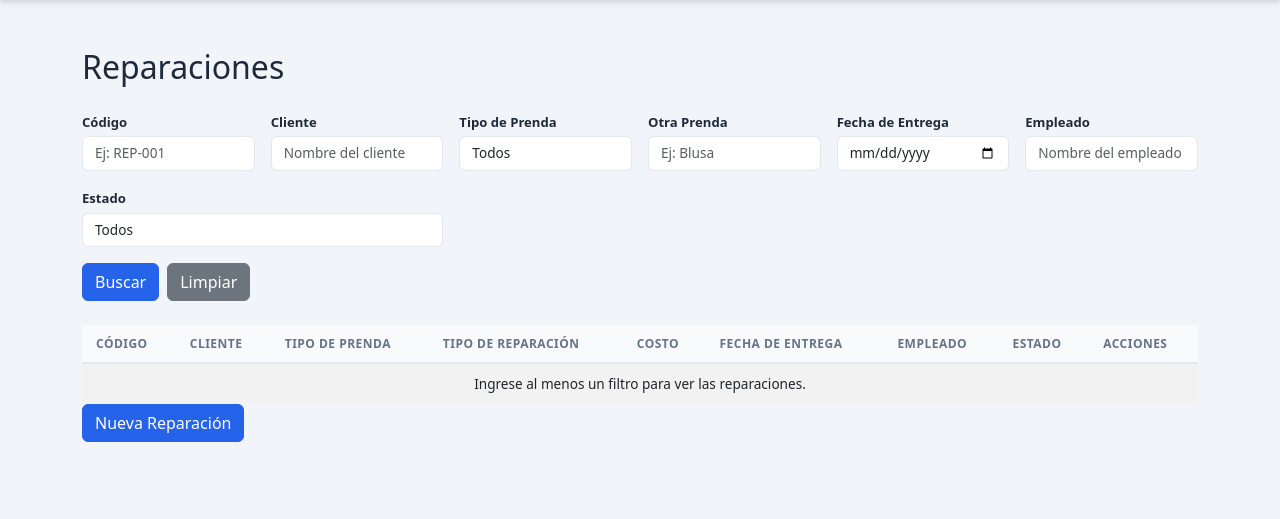
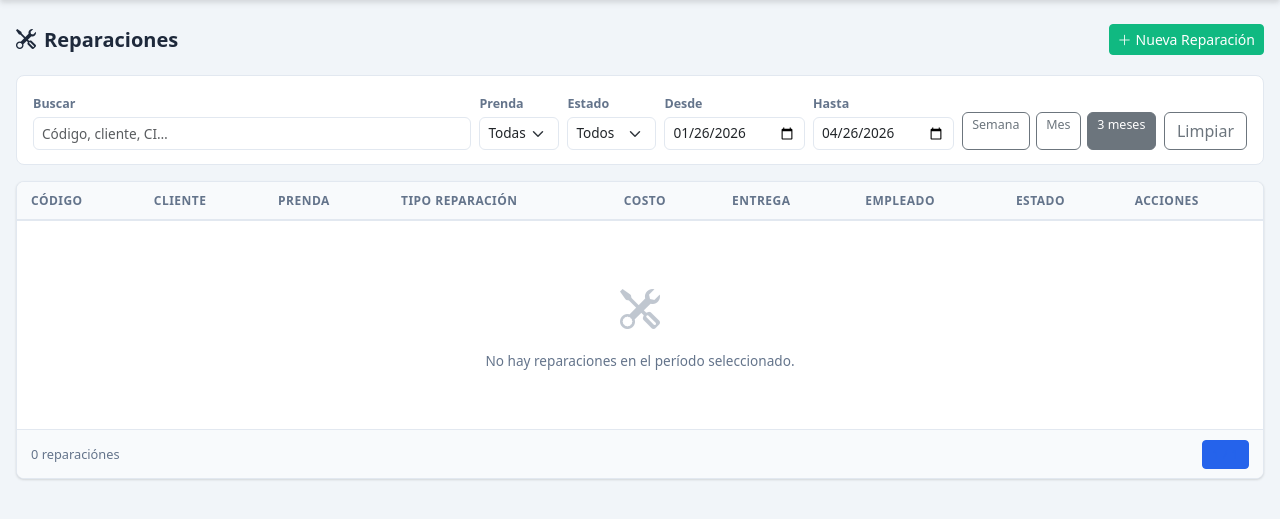
Before and after one commit to olivio-git/sastreria-confort-sistema, a Django app: page /reparaciones/ in a window 1280 px wide. Shown: the part 52-571 px from the top of the page. Run offline with Django 5.2, Linux system fonts and the light colour scheme; a user stored in the database is signed in; data comes from the database, SQL or seed files in the repository; parts of the project's set-up code (start-up, migrations or seed data) failed here and were passed over.

Commit message:
Fase 2: debounce, autocomplete de clientes, historial e historial de cliente
- sistema.js: debounce auto-submit, column-toggle con localStorage, cliente autocomplete
- Endpoint AJAX /clientes/buscar/ para autocompletar en formularios
- Vista historial_cliente: muestra reparaciones, confecciones, alquileres y ventas por cliente
- lista_reparaciones: reescrita — muestra todo por defecto, filtro 3 meses default, accesos rápidos semana/mes/3meses, búsqueda por CI
- clientes/lista: botón historial por fila, debounce en búsqueda
- reparaciones/lista: diseño unificado, badges de estado, link al historial del cliente
- base.html: carga sistema.js globalmente

```diff
--- /dev/null
+++ b/misastreria/static/js/sistema.js
@@ -0,0 +1,125 @@
+// ── Debounce auto-submit para formularios de filtro ──────────────────────────
+document.querySelectorAll('[data-debounce]').forEach(function(input) {
+  var timer;
+  var delay = parseInt(input.dataset.debounce || '400');
+  input.addEventListener('input', function() {
+    clearTimeout(timer);
+    timer = setTimeout(function() { input.closest('form').submit(); }, delay);
+  });
+});
+
+// ── Column toggle (mostrar/ocultar columnas) ──────────────────────────────────
+document.querySelectorAll('[data-col-toggle]').forEach(function(btn) {
+  var tableId = btn.dataset.colToggle;
+  var table = document.getElementById(tableId);
+  if (!table) return;
+
+  var headers = Array.from(table.querySelectorAll('thead th'));
+  var storageKey = 'col-hidden-' + tableId;
+  var hidden = JSON.parse(localStorage.getItem(storageKey) || '[]');
+
+  function applyHidden() {
+    headers.forEach(function(th, i) {
+      var cells = table.querySelectorAll('tr > *:nth-child(' + (i + 1) + ')');
+      var isHidden = hidden.includes(i);
+      cells.forEach(function(c) { c.style.display = isHidden ? 'none' : ''; });
+    });
+    localStorage.setItem(storageKey, JSON.stringify(hidden));
+  }
+
+  // Build dropdown
+  var menu = document.createElement('div');
+  menu.className = 'dropdown-menu p-2 col-toggle-menu';
+  menu.style.cssText = 'min-width:180px;font-size:.82rem;';
+  headers.forEach(function(th, i) {
+    if (th.dataset.noToggle !== undefined) return;
+    var label = document.createElement('label');
+    label.className = 'd-flex align-items-center gap-2 py-1 px-1 rounded cursor-pointer';
+    label.style.cursor = 'pointer';
+    var cb = document.createElement('input');
+    cb.type = 'checkbox';
+    cb.checked = !hidden.includes(i);
+    cb.addEventListener('change', function() {
+      if (cb.checked) hidden = hidden.filter(function(x) { return x !== i; });
+      else if (!hidden.includes(i)) hidden.push(i);
+      applyHidden();
+    });
+    label.appendChild(cb);
+    label.appendChild(document.createTextNode(' ' + th.textContent.trim()));
+    menu.appendChild(label);
+  });
+
+  var wrapper = document.createElement('div');
+  wrapper.className = 'dropdown d-inline-block';
+  btn.parentNode.insertBefore(wrapper, btn);
+  wrapper.appendChild(btn);
+  btn.setAttribute('data-bs-toggle', 'dropdown');
+  btn.setAttribute('aria-expanded', 'false');
+  wrapper.appendChild(menu);
+
+  applyHidden();
+});
+
+// ── Cliente autocomplete ───────────────────────────────────────────────────────
+document.querySelectorAll('[data-cliente-search]').forEach(function(input) {
+  var hiddenId = input.dataset.clienteSearch;
+  var hidden = document.getElementById(hiddenId);
+  var endpoint = input.dataset.endpoint || '/clientes/buscar/';
+  var timer;
+
+  // Dropdown container
+  var dropdown = document.createElement('ul');
+  dropdown.className = 'list-group position-absolute shadow-sm';
+  dropdown.style.cssText = 'z-index:1050;width:100%;max-height:220px;overflow-y:auto;display:none;';
+  input.parentElement.style.position = 'relative';
+  input.parentElement.appendChild(dropdown);
+
+  function clearDropdown() {
+    dropdown.innerHTML = '';
+    dropdown.style.display = 'none';
+  }
+
+  function showResults(results) {
+    clearDropdown();
+    if (!results.length) {
+      var li = document.createElement('li');
+      li.className = 'list-group-item list-group-item-secondary text-muted';
+      li.textContent = 'Sin resultados';
+      dropdown.appendChild(li);
+      dropdown.style.display = 'block';
+      return;
+    }
+    results.forEach(function(c) {
+      var li = document.createElement('li');
+      li.className = 'list-group-item list-group-item-action';
+      li.style.cursor = 'pointer';
+      li.style.fontSize = '.85rem';
+      li.innerHTML = '<strong>' + c.ci + '</strong> — ' + c.nombre;
+      li.addEventListener('mousedown', function(e) {
+        e.preventDefault();
+        input.value = c.nombre + (c.ci ? ' (' + c.ci + ')' : '');
+        hidden.value = c.id;
+        clearDropdown();
+      });
+      dropdown.appendChild(li);
+    });
+    dropdown.style.display = 'block';
+  }
+
+  input.addEventListener('input', function() {
+    hidden.value = '';
+    var q = input.value.trim();
+    clearTimeout(timer);
+    if (q.length < 2) { clearDropdown(); return; }
+    timer = setTimeout(function() {
+      fetch(endpoint + '?q=' + encodeURIComponent(q))
+        .then(function(r) { return r.json(); })
+        .then(showResults)
+        .catch(clearDropdown);
+    }, 300);
+  });
+
+  input.addEventListener('blur', function() {
+    setTimeout(clearDropdown, 200);
+  });
+});
--- a/misastreria/templates/misastreria/base.html
+++ b/misastreria/templates/misastreria/base.html
@@ -94,6 +94,8 @@
 </div>
 
 <script src="https://cdn.jsdelivr.net/npm/bootstrap@5.3.0/dist/js/bootstrap.bundle.min.js"></script>
+{% load static %}
+<script src="{% static 'js/sistema.js' %}"></script>
 {% block extra_js %}{% endblock %}
 </body>
 </html>
--- a/misastreria/templates/misastreria/clientes/lista.html
+++ b/misastreria/templates/misastreria/clientes/lista.html
@@ -11,7 +11,7 @@
 <form method="get" class="filter-bar">
   <div class="filter-group" style="flex:1;min-width:200px">
     <label>Buscar</label>
-    <input type="text" name="q" class="form-control" placeholder="Nombre, CI, celular…" value="{{ q }}">
+    <input type="text" name="q" class="form-control" placeholder="Nombre, CI, celular…" value="{{ q }}" data-debounce="400">
   </div>
   <div class="filter-group">
     <label>Desde</label>
@@ -54,6 +54,9 @@
         </td>
         <td>
           <div class="btn-actions">
+            <a href="{% url 'historial_cliente' cliente.id %}" class="btn btn-sm btn-outline-info" title="Ver historial">
+              <i class="bi bi-clock-history"></i>
+            </a>
             <a href="{% url 'editar_cliente' cliente.id %}" class="btn btn-sm btn-outline-primary" title="Editar">
               <i class="bi bi-pencil"></i>
             </a>
--- a/misastreria/templates/misastreria/reparaciones/lista.html
+++ b/misastreria/templates/misastreria/reparaciones/lista.html
@@ -1,125 +1,126 @@
 {% extends 'misastreria/base.html' %}
-{% block titulo %}Lista de Reparaciones{% endblock %}
+{% block titulo %}Reparaciones{% endblock %}
 {% block contenido %}
-<div class="container py-4">
-    <h2 class="mb-4">Reparaciones</h2>
-    {% if messages %}
-        <div class="alert {% if 'error' in message.tags %}alert-danger{% else %}alert-info{% endif %}">
-            {% for message in messages %}
-                {{ message }}
-            {% endfor %}
+<div class="page-header">
+  <h1 class="page-title"><i class="bi bi-tools me-2"></i>Reparaciones</h1>
+  <a href="{% url 'crear_reparacion' %}" class="btn btn-success btn-sm">
+    <i class="bi bi-plus-lg me-1"></i>Nueva Reparación
+  </a>
 </div>
-    {% endif %}
-    <form class="mb-4" method="get">
-        <div class="row g-3">
-            <div class="col-md-2">
-                <label for="codigo" class="form-label">Código</label>
-                <input type="text" name="codigo" id="codigo" class="form-control" value="{{ codigo }}" placeholder="Ej: REP-001">
+
+<form method="get" class="filter-bar" id="filterForm">
+  <div class="filter-group" style="flex:1;min-width:180px">
+    <label>Buscar</label>
+    <input type="text" name="q" class="form-control" placeholder="Código, cliente, CI…"
+           value="{{ q }}" data-debounce="400">
   </div>
-            <div class="col-md-2">
-                <label for="cliente" class="form-label">Cliente</label>
-                <input type="text" name="cliente" id="cliente" class="form-control" value="{{ cliente }}" placeholder="Nombre del cliente">
-            </div>
-            <div class="col-md-2">
-                <label for="tipo_prenda" class="form-label">Tipo de Prenda</label>
-                <select name="tipo_prenda" id="tipo_prenda" class="form-control">
-                    <option value="">Todos</option>
-                    {% for value, label in tipo_prenda_choices %}
-                        <option value="{{ value }}" {% if value == tipo_prenda %}selected{% endif %}>{{ label }}</option>
+  <div class="filter-group">
+    <label>Prenda</label>
+    <select name="tipo_prenda" class="form-select" data-debounce="0">
+      <option value="">Todas</option>
+      {% for val, lbl in tipo_prenda_choices %}
+      <option value="{{ val }}" {% if val == tipo_prenda %}selected{% endif %}>{{ lbl }}</option>
       {% endfor %}
     </select>
   </div>
-            <div class="col-md-2">
-                <label for="otro_prenda" class="form-label">Otra Prenda</label>
-                <input type="text" name="otro_prenda" id="otro_prenda" class="form-control" value="{{ otro_prenda }}" placeholder="Ej: Blusa">
-            </div>
-            <div class="col-md-2">
-                <label for="fecha_entrega" class="form-label">Fecha de Entrega</label>
-                <input type="date" name="fecha_entrega" id="fecha_entrega" class="form-control" value="{{ fecha_entrega }}">
-            </div>
-            <div class="col-md-2">
-                <label for="empleado" class="form-label">Empleado</label>
-                <input type="text" name="empleado" id="empleado" class="form-control" value="{{ empleado }}" placeholder="Nombre del empleado">
-            </div>
-            <div class="col-md-4">
-                <label for="estado" class="form-label">Estado</label>
-                <select name="estado" id="estado" class="form-control">
+  <div class="filter-group">
+    <label>Estado</label>
+    <select name="estado" class="form-select" data-debounce="0">
       <option value="">Todos</option>
-                    {% for value, label in estado_choices %}
-                        <option value="{{ value }}" {% if value == estado %}selected{% endif %}>{{ label }}</option>
+      {% for val, lbl in estado_choices %}
+      <option value="{{ val }}" {% if val == estado %}selected{% endif %}>{{ lbl }}</option>
       {% endfor %}
     </select>
   </div>
-            <div class="col-md-12 d-flex align-items-end">
-                <button type="submit" class="btn btn-primary me-2">Buscar</button>
-                <a href="{% url 'lista_reparaciones' %}" class="btn btn-secondary">Limpiar</a>
+  <div class="filter-group">
+    <label>Desde</label>
+    <input type="date" name="desde" class="form-control" value="{{ desde }}">
+  </div>
+  <div class="filter-group">
+    <label>Hasta</label>
+    <input type="date" name="hasta" class="form-control" value="{{ hasta }}">
+  </div>
+  <div class="filter-group justify-content-end">
+    <label class="invisible">.</label>
+    <div class="d-flex gap-2 flex-wrap">
+      <div class="date-shortcuts">
+        <a href="?periodo=semana" class="btn btn-outline-secondary {% if periodo == 'semana' %}active{% endif %}">Semana</a>
+        <a href="?periodo=mes" class="btn btn-outline-secondary {% if periodo == 'mes' %}active{% endif %}">Mes</a>
+        <a href="?periodo=3meses" class="btn btn-outline-secondary {% if periodo == '3meses' or not periodo %}active{% endif %}">3 meses</a>
+      </div>
+      <a href="{% url 'lista_reparaciones' %}" class="btn btn-outline-secondary">Limpiar</a>
     </div>
   </div>
 </form>
-    <table class="table table-striped">
+
+<div class="table-wrapper">
+  <table class="table table-hover" id="tablaReparaciones">
     <thead>
       <tr>
         <th>Código</th>
         <th>Cliente</th>
-                <th>Tipo de Prenda</th>
-                <th>Tipo de Reparación</th>
+        <th>Prenda</th>
+        <th>Tipo Reparación</th>
         <th>Costo</th>
-                <th>Fecha de Entrega</th>
+        <th>Entrega</th>
         <th>Empleado</th>
         <th>Estado</th>
-                <th>Acciones</th>
+        <th data-no-toggle>Acciones</th>
       </tr>
     </thead>
     <tbody>
-            {% for reparacion in page_obj %}
+      {% for r in page_obj %}
       <tr>
-                    <td>{{ reparacion.codigo }}</td>
-                    <td>{{ reparacion.cliente|default:'-' }}</td>
-                    <td>{{ reparacion.get_tipo_prenda_display }}{% if reparacion.otro_prenda %} ({{ reparacion.otro_prenda }}){% endif %}</td>
-                    <td>{{ reparacion.get_tipo_reparacion_display }}{% if reparacion.otro_reparacion %} ({{ reparacion.otro_reparacion }}){% endif %}</td>
-                    <td>{{ reparacion.costo|floatformat:2|default:'-' }}</td>
-                    <td>{{ reparacion.fecha_entrega }}</td>
-                    <td>{{ reparacion.empleado|default:'-' }}</td>
-                    <td>{{ reparacion.get_estado_display }}</td>
+        <td class="fw-semibold">{{ r.codigo }}</td>
         <td>
-                        <a href="{% url 'editar_reparacion' reparacion.id %}" class="btn btn-sm btn-primary">Editar</a>
-                        <a href="{% url 'eliminar_reparacion' reparacion.id %}" class="btn btn-sm btn-danger">Eliminar</a>
+          {% if r.cliente %}
+            <a href="{% url 'historial_cliente' r.cliente.id %}" class="text-decoration-none">
+              {{ r.cliente }}
+            </a>
+          {% else %}—{% endif %}
+        </td>
+        <td>{{ r.get_tipo_prenda_display }}{% if r.otro_prenda %} ({{ r.otro_prenda }}){% endif %}</td>
+        <td>{{ r.get_tipo_reparacion_display }}{% if r.otro_reparacion %} ({{ r.otro_reparacion }}){% endif %}</td>
+        <td>{{ r.costo|floatformat:2|default:"—" }}</td>
+        <td>{{ r.fecha_entrega|date:"d/m/Y" }}</td>
+        <td>{{ r.empleado|default:"—" }}</td>
+        <td><span class="badge-estado badge-{{ r.estado }}">{{ r.get_estado_display }}</span></td>
+        <td>
+          <div class="btn-actions">
+            <a href="{% url 'editar_reparacion' r.id %}" class="btn btn-sm btn-outline-primary" title="Editar"><i class="bi bi-pencil"></i></a>
+            <a href="{% url 'exportar_recibo_reparacion_pdf' r.id %}" class="btn btn-sm btn-outline-secondary" title="PDF"><i class="bi bi-file-pdf"></i></a>
+            <a href="{% url 'eliminar_reparacion' r.id %}" class="btn btn-sm btn-outline-danger" title="Eliminar"><i class="bi bi-trash"></i></a>
+          </div>
         </td>
       </tr>
       {% empty %}
       <tr>
-                    <td colspan="9" class="text-center">
-                        {% if codigo or cliente or tipo_prenda or otro_prenda or fecha_entrega or empleado or estado %}
-                            No se encontraron reparaciones para los filtros aplicados.
-                        {% else %}
-                            Ingrese al menos un filtro para ver las reparaciones.
-                        {% endif %}
+        <td colspan="9">
+          <div class="empty-state">
+            <i class="bi bi-tools d-block"></i>
+            No hay reparaciones en el período seleccionado.
+          </div>
         </td>
       </tr>
       {% endfor %}
     </tbody>
   </table>
-    {% if page_obj.has_other_pages %}
-        <nav aria-label="Paginación">
-            <ul class="pagination">
+  <div class="pagination-bar">
+    <span>{{ total }} reparación{{ total|pluralize:"es" }}</span>
+    <nav>
+      <ul class="pagination pagination-sm mb-0">
         {% if page_obj.has_previous %}
-                    <li class="page-item">
-                        <a class="page-link" href="?page={{ page_obj.previous_page_number }}{% for key, value in search_params.items %}&{{ key }}={{ value|urlencode }}{% endfor %}">« Anterior</a>
-                    </li>
+          <li class="page-item"><a class="page-link" href="?page=1&q={{ q }}&estado={{ estado }}&tipo_prenda={{ tipo_prenda }}&desde={{ desde }}&hasta={{ hasta }}">«</a></li>
+          <li class="page-item"><a class="page-link" href="?page={{ page_obj.previous_page_number }}&q={{ q }}&estado={{ estado }}&tipo_prenda={{ tipo_prenda }}&desde={{ desde }}&hasta={{ hasta }}">‹</a></li>
         {% endif %}
-                {% for num in page_obj.paginator.page_range %}
-                    <li class="page-item {% if page_obj.number == num %}active{% endif %}">
-                        <a class="page-link" href="?page={{ num }}{% for key, value in search_params.items %}&{{ key }}={{ value|urlencode }}{% endfor %}">{{ num }}</a>
-                    </li>
-                {% endfor %}
+        <li class="page-item active"><span class="page-link">{{ page_obj.number }} / {{ page_obj.paginator.num_pages }}</span></li>
         {% if page_obj.has_next %}
-                    <li class="page-item">
-                        <a class="page-link" href="?page={{ page_obj.next_page_number }}{% for key, value in search_params.items %}&{{ key }}={{ value|urlencode }}{% endfor %}">Siguiente »</a>
-                    </li>
+          <li class="page-item"><a class="page-link" href="?page={{ page_obj.next_page_number }}&q={{ q }}&estado={{ estado }}&tipo_prenda={{ tipo_prenda }}&desde={{ desde }}&hasta={{ hasta }}">›</a></li>
+          <li class="page-item"><a class="page-link" href="?page={{ page_obj.paginator.num_pages }}&q={{ q }}&estado={{ estado }}&tipo_prenda={{ tipo_prenda }}&desde={{ desde }}&hasta={{ hasta }}">»</a></li>
         {% endif %}
       </ul>
     </nav>
-    {% endif %}
-    <a href="{% url 'crear_reparacion' %}" class="btn btn-primary">Nueva Reparación</a>
+  </div>
 </div>
 {% endblock %}
+{% block extra_js %}<script src="{% load static %}{% static 'js/sistema.js' %}"></script>{% endblock %}
--- a/misastreria/urls.py
+++ b/misastreria/urls.py
@@ -22,9 +22,11 @@ urlpatterns = [
     path('empleados/reporte/dias_trabajados/', views.reporte_dias_trabajados, name='reporte_dias_trabajados'),
     # Clientes
     path('clientes/', views.lista_clientes, name='lista_clientes'),
+    path('clientes/buscar/', views.buscar_clientes, name='buscar_clientes'),
     path('clientes/crear/', views.crear_cliente, name='crear_cliente'),
     path('clientes/editar/<int:id>/', views.editar_cliente, name='editar_cliente'),
     path('clientes/eliminar/<int:id>/', views.eliminar_cliente, name='eliminar_cliente'),
+    path('clientes/<int:id>/historial/', views.historial_cliente, name='historial_cliente'),
     # Reparaciones
     path('reparaciones/', views.lista_reparaciones, name='lista_reparaciones'),
     path('reparaciones/crear/', views.crear_reparacion, name='crear_reparacion'),
--- a/misastreria/views.py
+++ b/misastreria/views.py
@@ -195,7 +195,6 @@ def reporte_dias_trabajados(request):
     })
 
 @login_required
-@login_required
 def lista_clientes(request):
     q = request.GET.get('q', '').strip()
     desde = request.GET.get('desde', '')
@@ -254,79 +253,77 @@ def eliminar_cliente(request, id):
         return redirect('lista_clientes')
     return render(request, 'misastreria/clientes/eliminar.html', {'cliente': cliente})
 
+def buscar_clientes(request):
+    q = request.GET.get('q', '').strip()
+    clientes = Cliente.objects.filter(
+        Q(nombres__icontains=q) | Q(apellido_paterno__icontains=q) |
+        Q(apellido_materno__icontains=q) | Q(ci__icontains=q)
+    ).order_by('nombres', 'apellido_paterno')[:10]
+    data = [{'id': c.id, 'ci': c.ci or '', 'nombre': str(c)} for c in clientes]
+    return JsonResponse(data, safe=False)
+
+@login_required
+def historial_cliente(request, id):
+    cliente = get_object_or_404(Cliente, id=id)
+    reparaciones = cliente.reparaciones.order_by('-creado')
+    confecciones = cliente.confeccion_set.order_by('-fecha_inicio')
+    alquileres = cliente.alquileres.order_by('-fecha_alquiler')
+    ventas = cliente.ventas.order_by('-fecha_venta')
+    return render(request, 'misastreria/clientes/historial.html', {
+        'cliente': cliente,
+        'reparaciones': reparaciones,
+        'confecciones': confecciones,
+        'alquileres': alquileres,
+        'ventas': ventas,
+    })
+
 @login_required
 def lista_reparaciones(request):
-    print("Accediendo a lista_reparaciones")  # Debug
-    codigo = request.GET.get('codigo', '').strip()
-    cliente = request.GET.get('cliente', '').strip()
+    q = request.GET.get('q', '').strip()
+    estado = request.GET.get('estado', '').strip()
     tipo_prenda = request.GET.get('tipo_prenda', '').strip()
-    otro_prenda = request.GET.get('otro_prenda', '').strip()
-    fecha_entrega = request.GET.get('fecha_entrega', '').strip()
-    empleado = request.GET.get('empleado', '').strip()
-    estado = request.GET.get('estado', '').strip()
-    reparaciones = Reparacion.objects.none()  # Lista vacía por defecto
-
-    if codigo or cliente or tipo_prenda or otro_prenda or fecha_entrega or empleado or estado:
-        reparaciones = Reparacion.objects.all()
-        if codigo:
-            reparaciones = reparaciones.filter(codigo__icontains=codigo)
-        if cliente:
-            reparaciones = reparaciones.filter(
-                Q(cliente__nombres__icontains=cliente) |
-                Q(cliente__apellido_paterno__icontains=cliente) |
-                Q(cliente__apellido_materno__icontains=cliente)
-            )
-        if tipo_prenda:
-            reparaciones = reparaciones.filter(tipo_prenda=tipo_prenda)
-        if otro_prenda:
-            reparaciones = reparaciones.filter(otro_prenda__icontains=otro_prenda, otro_prenda__isnull=False)
-        if fecha_entrega:
-            reparaciones = reparaciones.filter(fecha_entrega=fecha_entrega)
-        if empleado:
-            reparaciones = reparaciones.filter(
-                Q(empleado__nombres__icontains=empleado) |
-                Q(empleado__apellido_paterno__icontains=empleado) |
-                Q(empleado__apellido_materno__icontains=empleado)
-            )
-        if estado:
-            reparaciones = reparaciones.filter(estado=estado)
-
-    paginator = Paginator(reparaciones, 10)
-    page_number = request.GET.get('page')
-    page_obj = paginator.get_page(page_number)
-
-    search_params = {}
-    if codigo:
-        search_params['codigo'] = codigo
-    if cliente:
-        search_params['cliente'] = cliente
+    desde = request.GET.get('desde', '')
+    hasta = request.GET.get('hasta', '')
+    periodo = request.GET.get('periodo', '')
+
+    hoy = date.today()
+    if periodo == 'semana':
+        desde = (hoy - timedelta(days=7)).isoformat()
+        hasta = hoy.isoformat()
+    elif periodo == 'mes':
+        desde = (hoy - timedelta(days=30)).isoformat()
+        hasta = hoy.isoformat()
+    elif periodo == '3meses' or (not desde and not hasta and not q and not estado and not tipo_prenda):
+        desde = (hoy - timedelta(days=90)).isoformat()
+        hasta = hoy.isoformat()
+
+    reparaciones = Reparacion.objects.order_by('-creado')
+
+    if q:
+        reparaciones = reparaciones.filter(
+            Q(codigo__icontains=q) |
+            Q(cliente__nombres__icontains=q) | Q(cliente__apellido_paterno__icontains=q) |
+            Q(cliente__ci__icontains=q)
+        )
+    if estado:
+        reparaciones = reparaciones.filter(estado=estado)
     if tipo_prenda:
-        search_params['tipo_prenda'] = tipo_prenda
-    if otro_prenda:
-        search_params['otro_prenda'] = otro_prenda
-    if fecha_entrega:
-        search_params['fecha_entrega'] = fecha_entrega
-    if empleado:
-        search_params['empleado'] = empleado
-    if estado:
-        search_params['estado'] = estado
-
-    # Pasar choices al template
-    tipo_prenda_choices = Reparacion.TIPO_PRENDA_CHOICES
-    estado_choices = Reparacion.ESTADO_CHOICES
+        reparaciones = reparaciones.filter(tipo_prenda=tipo_prenda)
+    if desde:
+        reparaciones = reparaciones.filter(creado__date__gte=desde)
+    if hasta:
+        reparaciones = reparaciones.filter(creado__date__lte=hasta)
+
+    paginator = Paginator(reparaciones, 15)
+    page_obj = paginator.get_page(request.GET.get('page'))
 
     return render(request, 'misastreria/reparaciones/lista.html', {
         'page_obj': page_obj,
-        'codigo': codigo,
-        'cliente': cliente,
-        'tipo_prenda': tipo_prenda,
-        'otro_prenda': otro_prenda,
-        'fecha_entrega': fecha_entrega,
-        'empleado': empleado,
-        'estado': estado,
-        'search_params': search_params,
-        'tipo_prenda_choices': tipo_prenda_choices,
-        'estado_choices': estado_choices
+        'q': q, 'estado': estado, 'tipo_prenda': tipo_prenda,
+        'desde': desde, 'hasta': hasta, 'periodo': periodo,
+        'total': reparaciones.count(),
+        'tipo_prenda_choices': Reparacion.TIPO_PRENDA_CHOICES,
+        'estado_choices': Reparacion.ESTADO_CHOICES,
     })
 
 @login_required
```
Also changed, not shown: misastreria/templates/misastreria/clientes/historial.html (added, +117 -0 lines). Lines whose indentation alone changed are shown as unchanged.
